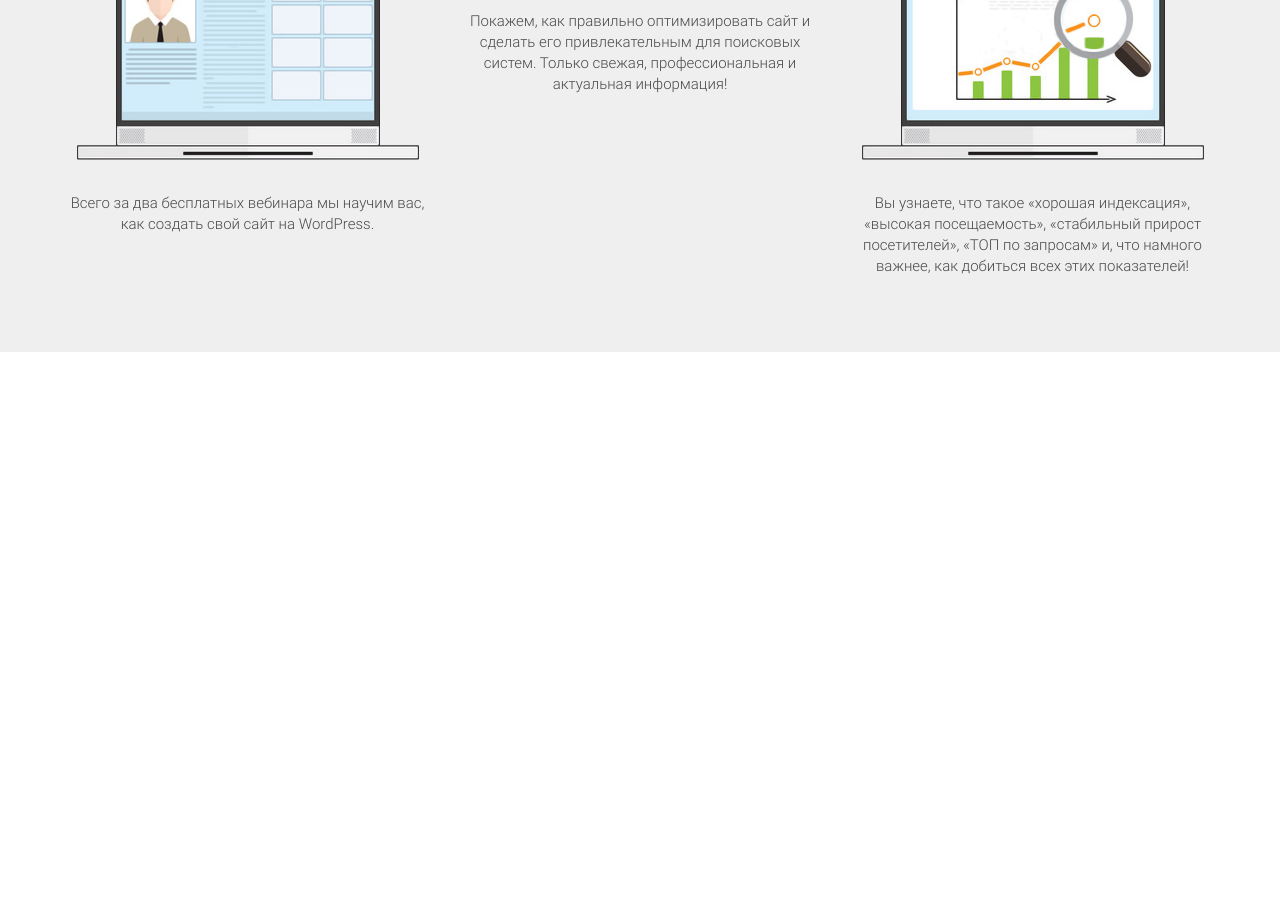
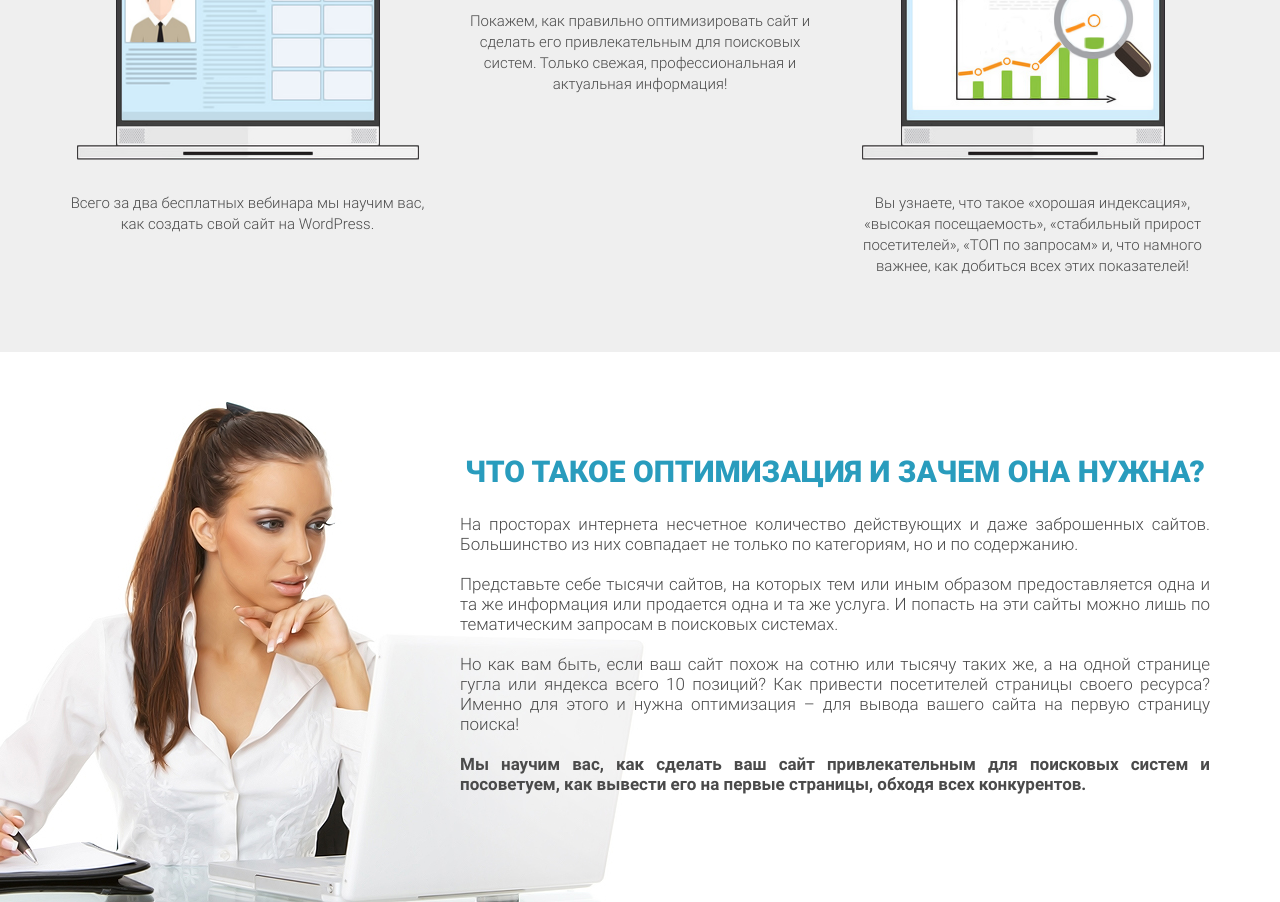
Before and after one commit to darkus007/Wordpress2, a website: page src/index.html in a window 1280 px wide. Shown: the part 1081-1983 px from the top of the page. Before the commit the page ends 1433 px from the top, so only its background shows below. Drawn offline with Linux system fonts and the light colour scheme.

Commit message:
The third section is completed.

```diff
--- a/src/index.html
+++ b/src/index.html
@@ -49,5 +49,22 @@
         </div>
     </section>
 
+    <section class="optimization">
+        <div class="container">
+            <div class="optimization_item">
+                <div class="optimization_header">
+                    Что такое оптимизация и зачем она нужна?
+                </div>
+                <div class="optimization_descr">
+                    На просторах интернета несчетное количество действующих и даже заброшенных сайтов. Большинство из них совпадает не только по категориям, но и по содержанию. <br><br>
+                    Представьте себе тысячи сайтов, на которых тем или иным образом предоставляется одна и та же информация или продается одна и та же услуга. И попасть на эти сайты можно лишь по тематическим запросам в поисковых системах. <br><br>
+                    Но как вам быть, если ваш сайт похож на сотню или тысячу таких же, а на одной странице гугла или яндекса всего 10 позиций? Как привести посетителей страницы своего ресурса? Именно для этого и нужна оптимизация – для вывода вашего сайта на первую страницу поиска! <br><br>
+                    <span>Мы научим вас, как сделать ваш сайт привлекательным для поисковых систем и посоветуем, как вывести его на первые страницы, обходя всех конкурентов.</span>
+                </div>
+            </div>
+            <img src="img/bg/bg_woman.jpg" alt="woman" class="optimization_img">
+        </div>
+    </section>
+
 </body>
 </html>
--- a/src/sass/style.sass
+++ b/src/sass/style.sass
@@ -7,6 +7,7 @@ html
     font-family: 'Roboto', sans-serif;
 
 .container
+    position: relative
     margin: 0 auto
     width: 1140px
 
@@ -122,3 +123,30 @@ html
         letter-spacing: normal
         text-align: center
         color: #4a4a4a
+
+.optimization
+    min-height: 550px
+    &_item
+        position: absolute
+        right: 0px
+        padding: 102px 0 107px 0
+        width: 750px
+    &_header
+        font-size: 30px
+        font-weight: 900
+        text-align: center
+        text-transform: uppercase
+        color: #299cbd
+    &_descr
+        margin-top: 25px
+        font-size: 17px
+        font-weight: 300
+        text-align: justify
+        color: #4a4a4a
+        & span
+            font-weight: bold
+    &_img
+        position: absolute
+        top: 48px
+        left: -240px
+        z-index: -1
```
Also changed, not shown: src/css/style.min.css.
